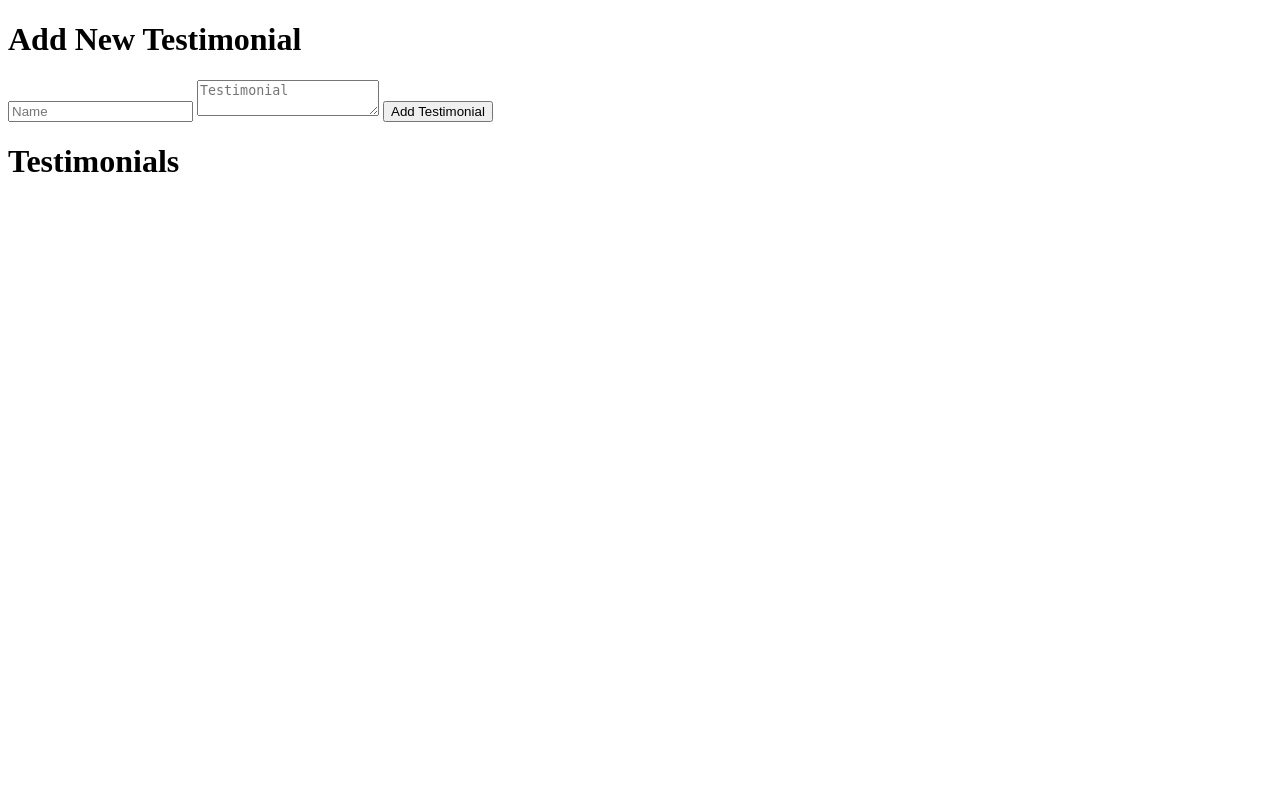
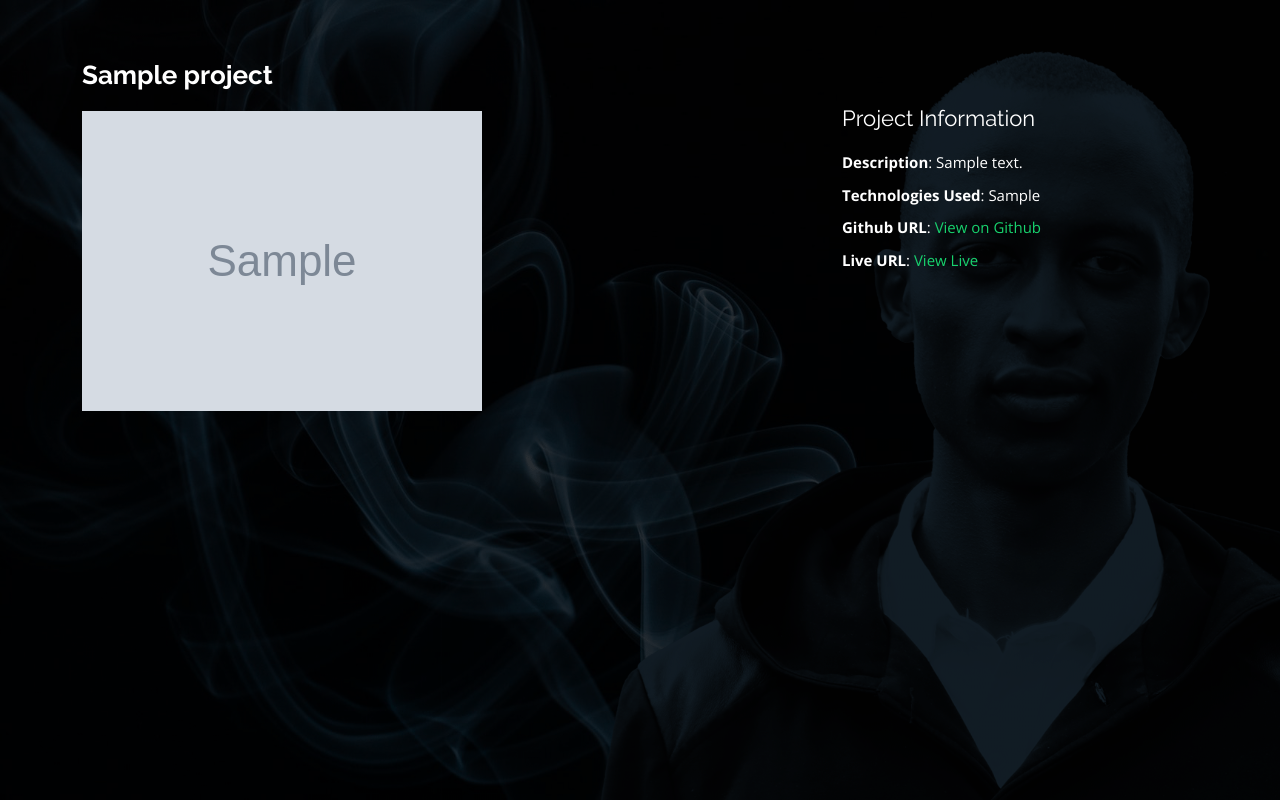
Before and after one commit to BrianKimurgor/portfolio_2, a Flask app: template Personal/templates/testimonials.html in a window 1280 px wide. Run offline with Flask 3, Linux system fonts and the light colour scheme; tables that the repository leaves empty hold one stand-in row (values such as "Sample post"); the template is opened without the code that fills it: values that come from a table or form of the project are taken from there, most other values are stand-ins (such as "Sample title", 1, 10 or a date in 2020); grey boxes marked "Sample" are stand-in pictures; some libraries are stand-ins or nearby versions.

Commit message:
progressing well

```diff
--- a/Personal/app.py
+++ b/Personal/app.py
@@ -120,6 +120,17 @@ def testimonials():
     # Fetch all testimonials from the database to display
     all_testimonials = Testimonial.query.all()
     return render_template('testimonials.html', testimonials=all_testimonials)
+@app.route('/fetch-testimonials', methods=['GET'])
+def fetch_testimonials():
+    testimonials = Testimonial.query.all()
+    testimonial_list = [{
+        'name': testimonial.name,
+        'testimonial_text': testimonial.testimonial_text,
+        'photo_url': testimonial.photo_url,
+        'company': testimonial.company
+    } for testimonial in testimonials]
+    return jsonify(testimonial_list)
+
 
 # Additional routes can be added for updating and deleting projects and testimonials
 # For instance, routes like:
--- a/Personal/templates/index.html
+++ b/Personal/templates/index.html
@@ -808,6 +808,7 @@
 
   <!-- Template Main JS File -->
   <script src="{{url_for('static',filename='assets/js/main.js') }}"></script>
+  <script src="{{url_for('static',filename='assets/js/testimonial.js') }}"></script>
 
 </body>
 
--- a/Personal/templates/testimonials.html
+++ b/Personal/templates/testimonials.html
@@ -1,20 +1,113 @@
 <!DOCTYPE html>
 <html lang="en">
-<head>
-    <meta charset="UTF-8">
-    <title>Add Testimonial</title>
-</head>
-<body>
-    <h1>Add New Testimonial</h1>
-    <form method="post">
-        <!-- Add form fields for each attribute of Testimonial model -->
-        <input type="text" name="name" placeholder="Name" required>
-        <textarea name="testimonial_text" placeholder="Testimonial" required></textarea>
-        <!-- Add other fields similarly -->
-        <button type="submit">Add Testimonial</button>
-    </form>
+  <head>
+    <meta charset="utf-8" />
+    <meta content="width=device-width, initial-scale=1.0" name="viewport" />
 
-    <h1>Testimonials</h1>
-    <!-- Display testimonials fetched from the database -->
-</body>
+    <title>Portfolio Details - Personal Bootstrap Template</title>
+    <meta content="" name="description" />
+    <meta content="" name="keywords" />
+
+    <!-- Favicons -->
+    <link href="assets/img/favicon.png" rel="icon" />
+    <link href="assets/img/apple-touch-icon.png" rel="apple-touch-icon" />
+
+    <!-- Google Fonts -->
+    <link
+      href="https://fonts.googleapis.com/css?family=Open+Sans:300,300i,400,400i,600,600i,700,700i|Raleway:300,300i,400,400i,500,500i,600,600i,700,700i|Poppins:300,300i,400,400i,500,500i,600,600i,700,700i"
+      rel="stylesheet"
+    />
+    <link
+      href="{{ url_for('static', filename='assets/vendor/bootstrap/css/bootstrap.min.css') }}"
+      rel="stylesheet"
+    />
+    <link
+      href="{{ url_for('static', filename='assets/vendor/bootstrap-icons/bootstrap-icons.css') }}"
+      rel="stylesheet"
+    />
+    <link
+      href="{{ url_for('static', filename='assets/vendor/boxicons/css/boxicons.min.css') }}"
+      rel="stylesheet"
+    />
+    <link
+      href="{{ url_for('static', filename='assets/vendor/glightbox/css/glightbox.min.css') }}"
+      rel="stylesheet"
+    />
+    <link
+      href="{{ url_for('static', filename='assets/vendor/remixicon/remixicon.css') }}"
+      rel="stylesheet"
+    />
+    <link
+      href="{{ url_for('static', filename='assets/vendor/swiper/swiper-bundle.min.css') }}"
+      rel="stylesheet"
+    />
+
+    <!-- Template Main CSS File -->
+    <link
+      href="{{url_for('static',filename='assets/css/style.css') }}"
+      rel="stylesheet"
+    />
+  </head>
+
+  <body>
+    <main id="main">
+      <!-- ======= Portfolio Details ======= -->
+      <main id="main">
+        <!-- ======= Portfolio Details ======= -->
+        <div id="portfolio-details" class="portfolio-details">
+            <div class="container">
+                <div class="row">
+                    <div class="col-lg-8">
+                        <!-- Display Project Title -->
+                        <h2 class="portfolio-title">{{ project.name }}</h2>
+
+                        <!-- Display Project Images -->
+                        <div class="portfolio-details-slider swiper">
+                            <div class="swiper-wrapper align-items-center">
+                                {% for image_url in image_urls %}
+                                <div class="swiper-slide">
+                                    <img src="{{ url_for('static', filename=image_url) }}" alt="{{ project.name }}" />
+                                </div>
+                                {% endfor %}
+                            </div>
+                            <div class="swiper-pagination"></div>
+                        </div>
+                    </div>
+
+                    <div class="col-lg-4 portfolio-info">
+                        <!-- Display Project Information -->
+                        <h3>Project Information</h3>
+                        <ul>
+                            <li><strong>Description</strong>: {{ project.description }}</li>
+                            <li><strong>Technologies Used</strong>: {{ project.technologies_used }}</li>
+                            {% if project.github_url %}
+                            <li><strong>Github URL</strong>: <a href="{{ project.github_url }}" target="_blank">View on Github</a></li>
+                            {% endif %}
+                            {% if project.live_url %}
+                            <li><strong>Live URL</strong>: <a href="{{ project.live_url }}" target="_blank">View Live</a></li>
+                            {% endif %}
+                        </ul>
+                        <!-- You can add more project details here as needed -->
+                    </div>
+                </div>
+            </div>
+        </div>
+        <!-- End Portfolio Details -->
+      <!-- End Portfolio Details -->
+    </main>
+    <!-- End #main -->
+
+    <!-- Vendor JS Files -->
+
+    <script src="{{ url_for('static', filename='assets/vendor/purecounter/purecounter_vanilla.js') }}"></script>
+    <script src="{{ url_for('static', filename='assets/vendor/bootstrap/js/bootstrap.bundle.min.js') }}"></script>
+    <script src="{{ url_for('static', filename='assets/vendor/glightbox/js/glightbox.min.js') }}"></script>
+    <script src="{{ url_for('static', filename='assets/vendor/isotope-layout/isotope.pkgd.min.js') }}"></script>
+    <script src="{{ url_for('static', filename='assets/vendor/swiper/swiper-bundle.min.js') }}"></script>
+    <script src="{{ url_for('static', filename='assets/vendor/waypoints/noframework.waypoints.js') }}"></script>
+    <script src="{{ url_for('static', filename='assets/vendor/php-email-form/validate.js') }}"></script>
+
+    <!-- Template Main JS File -->
+    <script src="{{url_for('static',filename='assets/js/main.js') }}"></script>
+  </body>
 </html>
```
Also changed, not shown: Personal/static/assets/js/testionial.js (added, +31 -0 lines), Personal/templates/projects.html (+8 -32 lines).
